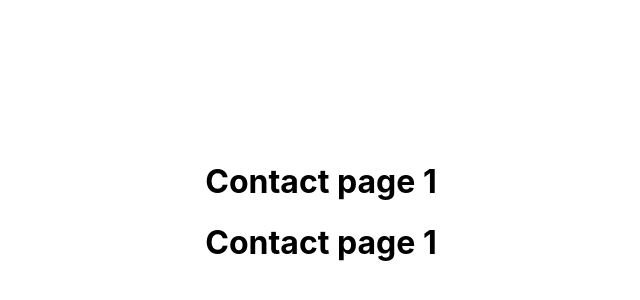
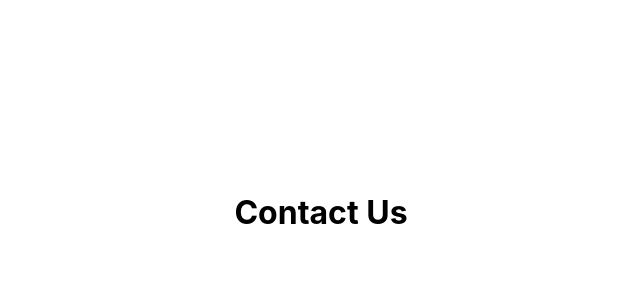
Before and after one commit to riohifi/webapp, a Next.js app: page /Contact in a window 1280 px wide. Shown: the part 188-488 px from the top of the page, without its empty margins (319-959 px from the left). Built offline with nearby package versions, Linux system fonts and the light colour scheme.

Commit message:
New comm

```diff
--- a/pages/Contact.js
+++ b/pages/Contact.js
@@ -6,8 +6,7 @@ export default function Contact() {
   return (
     <div className={styles.container}>
       <div>
-        <h1>Contact page 1</h1>
-        <h1>Contact page 1</h1>
+        <h1>Contact Us</h1>
       </div>
     </div>
   )
```
